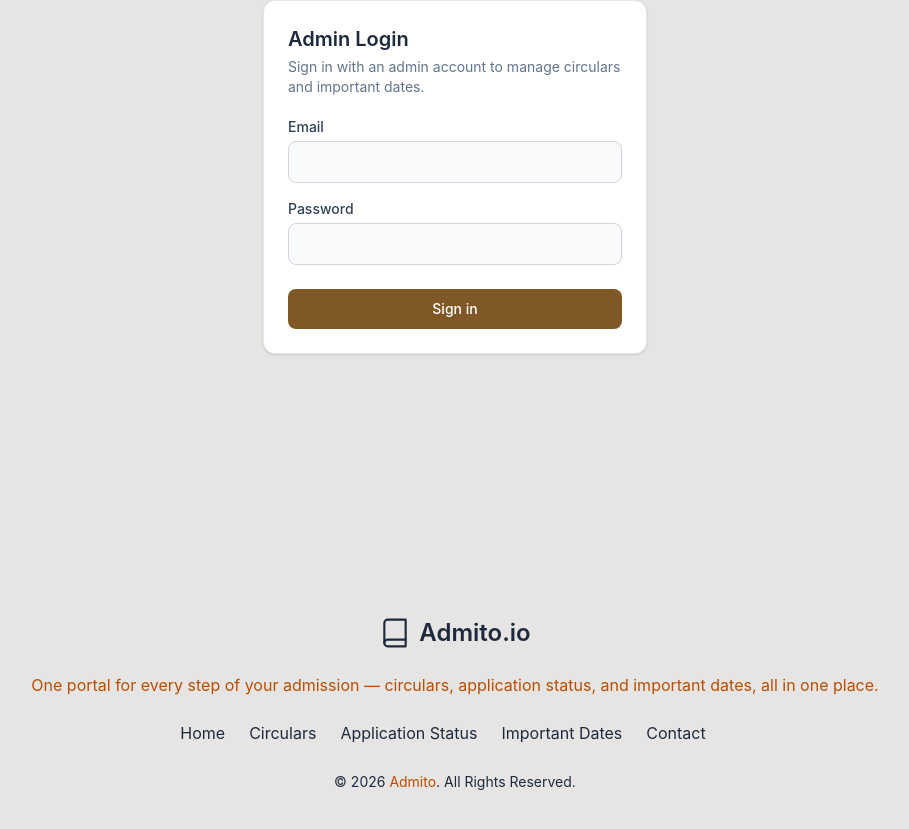
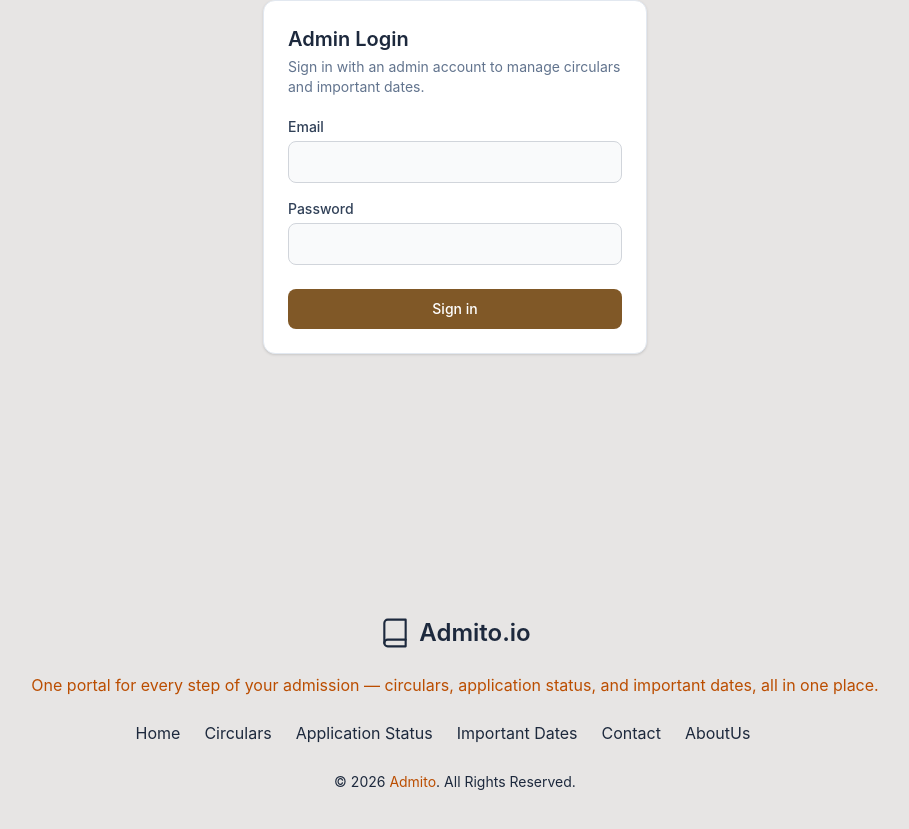
Before and after one commit to khatunajannat/Admito, a React (Vite) app: page /admin in a window 1280 px wide. Shown: the part 303-1132 px from the top of the page, without its empty margins (185-1094 px from the left). Built offline with nearby package versions, Linux system fonts and the light colour scheme.

Commit message:
about us

```diff
--- a/src/components/Footer.jsx
+++ b/src/components/Footer.jsx
@@ -76,6 +76,14 @@ export default function Footer() {
               Contact
             </a>
           </li>
+          <li>
+             <a
+              href="#"
+              className="mr-4 text-slate-800 hover:text-amber-700 md:mr-6"
+            >
+              AboutUs
+            </a>
+           </li>
         </ul>
 
         <span className="text-sm text-slate-800 sm:text-center">
```
